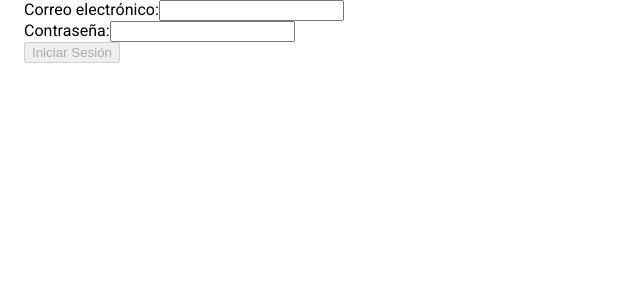
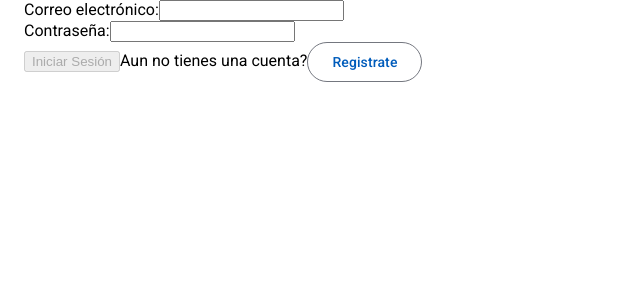
Before and after one commit to AbrahamzzZ/Directorio-Salud, an Angular app: page /login in a window 1280 px wide. Shown: the top 300 px of the page, without its empty margins (0-640 px from the left). Built offline with nearby package versions, Linux system fonts and the light colour scheme.

Commit message:
Se agrego un boton para registrarse. Fase de prueba

```diff
--- a/src/app/components/pages/login/login.component.html
+++ b/src/app/components/pages/login/login.component.html
@@ -22,4 +22,6 @@
     }
 
     <button type="submit" [disabled]="loginForm.invalid">Iniciar Sesión</button>
+    <span>Aun no tienes una cuenta?</span>
+    <button mat-stroked-button (click)="registrar()">Registrate</button>
 </form>
--- a/src/app/components/pages/login/login.component.ts
+++ b/src/app/components/pages/login/login.component.ts
@@ -3,10 +3,11 @@ import { FormBuilder, FormGroup, Validators, ReactiveFormsModule } from '@angula
 import { CommonModule } from '@angular/common';
 import { ServLoginService } from '../../../services/serv-login.service';
 import { Router } from '@angular/router';
+import { MatButtonModule } from '@angular/material/button';
 
 @Component({
   selector: 'app-login',
-  imports: [ReactiveFormsModule, CommonModule],
+  imports: [ReactiveFormsModule, CommonModule, MatButtonModule],
   templateUrl: './login.component.html',
   styleUrls: ['./login.component.css'],
 })
@@ -31,7 +32,9 @@ export class LoginComponent {
             this.router.navigate(['/profesional-dashboard']);
           } else if (cuenta.rol === 'usuario') {
             this.router.navigate(['/patients-dashboard']);
-          } else {
+          } else if(cuenta.rol === 'administrador'){
+            this.router.navigate(['/admin-dashboard'])
+          }else {
             this.mensajeError = 'Rol desconocido';
           }
         } else {
@@ -41,4 +44,7 @@ export class LoginComponent {
     }
   }
 
+  registrar(){
+    this.router.navigate(['/registrar']);
+  }
 }
```
